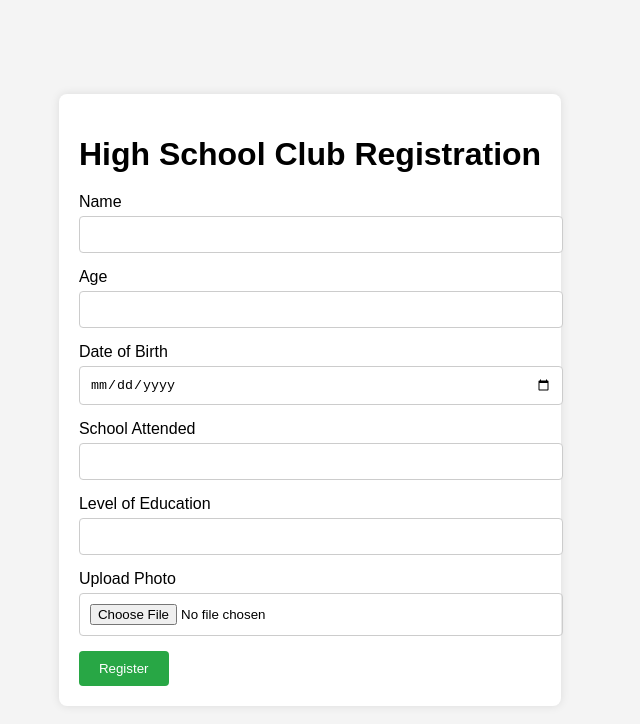
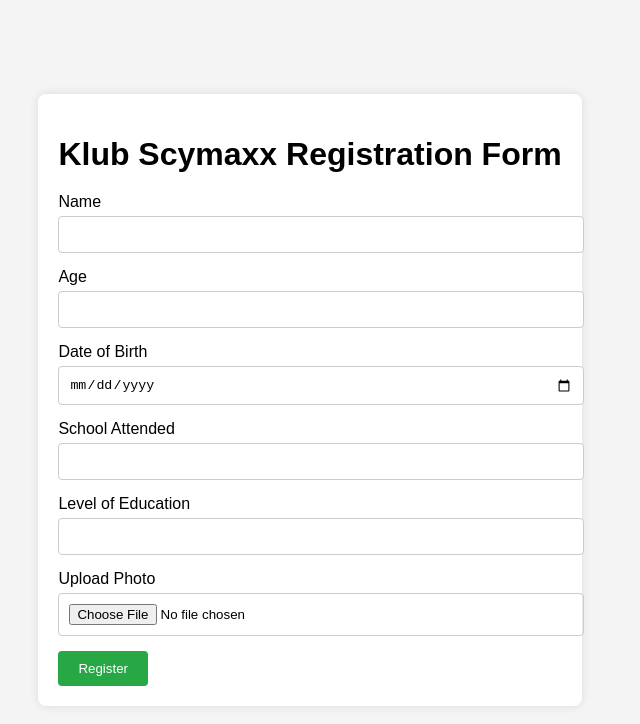
Before and after one commit to KlubScymaxx/Scymaxx-registration, a plain HTML site: page index.html in a window 1280 px wide. Shown: the whole page, without its empty margins (330-970 px from the left). Drawn offline with Linux system fonts and the light colour scheme; files that its build step writes are made by us from their sources; files whose address does not match are found by name.

Commit message:
Update index.html

```diff
--- a/index.html
+++ b/index.html
@@ -3,12 +3,13 @@
 <head>
     <meta charset="UTF-8">
     <meta name="viewport" content="width=device-width, initial-scale=1.0">
-    <title>High School Club Registration</title>
+    <title>Klub Scymaxx Online Registration</title>
+    <link href="https://fonts.googleapis.com/css2?family=Roboto:wght@400;700&display=swap" rel="stylesheet">
     <link rel="stylesheet" href="css/styles.css">
 </head>
 <body>
     <div class="container">
-        <h1>High School Club Registration</h1>
+        <h1>Klub Scymaxx Registration Form</h1>
         <form id="registrationForm" action="https://formspree.io/f/mbjnvzkw" method="POST" enctype="multipart/form-data">
             <div class="form-group">
                 <label for="name">Name</label>
@@ -39,4 +40,4 @@
     </div>
     <script src="js/scripts.js"></script>
 </body>
-                </html>
+</html>
```
